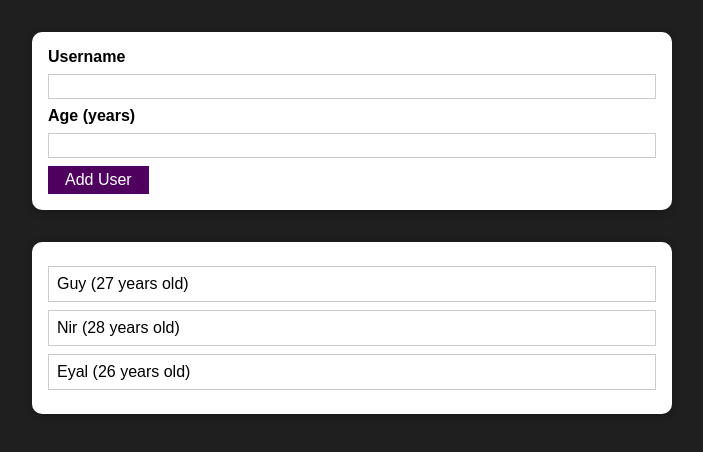
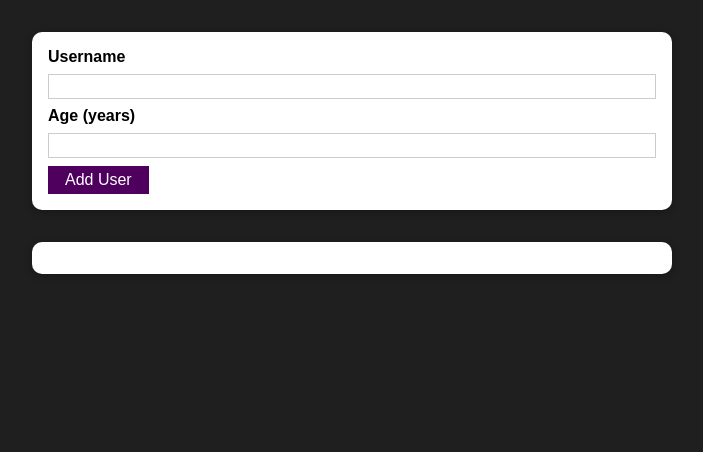
Before and after one commit to dluigi/react-users-manager, a React (Create React App) app: page / in a window 1280 px wide. Shown: the top 452 px of the page, without its empty margins (288-991 px from the left). Built offline with nearby package versions, Linux system fonts and the light colour scheme.

Commit message:
Managing a List of Users via Props

```diff
--- a/src/App.js
+++ b/src/App.js
@@ -1,18 +1,20 @@
-import React from "react";
+import React, { useState } from "react";
 import AddUser from "./components/Users/AddUser";
 import UsersList from "./components/Users/UsersList";
 
-const users = [
-  { username: "Guy", age: 27 },
-  { username: "Nir", age: 28 },
-  { username: "Eyal", age: 26 },
-];
+function App() {
+  const [usersList, setUsersList] = useState([]);
 
-function App() {
+  const addUserHandler = (uName, uAge) => {
+    setUsersList((prevUsersList) => {
+      return [...prevUsersList, {username: uName, age: uAge, id: Math.random().toString()}];
+    });
+  };
+
   return (
     <div>
-      <AddUser></AddUser>
-      <UsersList users={users}></UsersList>
+      <AddUser onAddUser={addUserHandler}></AddUser>
+      <UsersList users={usersList}></UsersList>
     </div>
   );
 }
--- a/src/components/Users/AddUser.js
+++ b/src/components/Users/AddUser.js
@@ -17,7 +17,8 @@ const AddUser = (props) => {
       // enteredAge is a number, but to ensure the browser will run perfectly, we'll add '+' before the variable
       return;
     }
-    console.log(enteredUsername, enteredAge);
+    //console.log(enteredUsername, enteredAge);
+    props.onAddUser(enteredUsername, enteredAge);
     setEnteredUsername("");
     setEnteredAge("");
   };
--- a/src/components/Users/UsersList.js
+++ b/src/components/Users/UsersList.js
@@ -7,7 +7,7 @@ const UsersList = (props) => {
     <Card className={classes.users}>
       <ul>
         {props.users.map((user) => (
-          <li>
+          <li key={user.id}>
             {user.username} ({user.age} years old)
           </li>
         ))}
```
